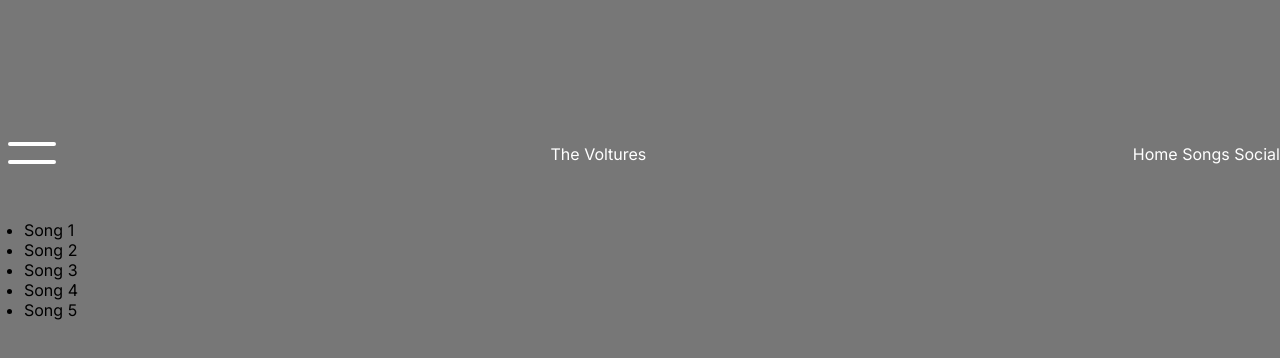
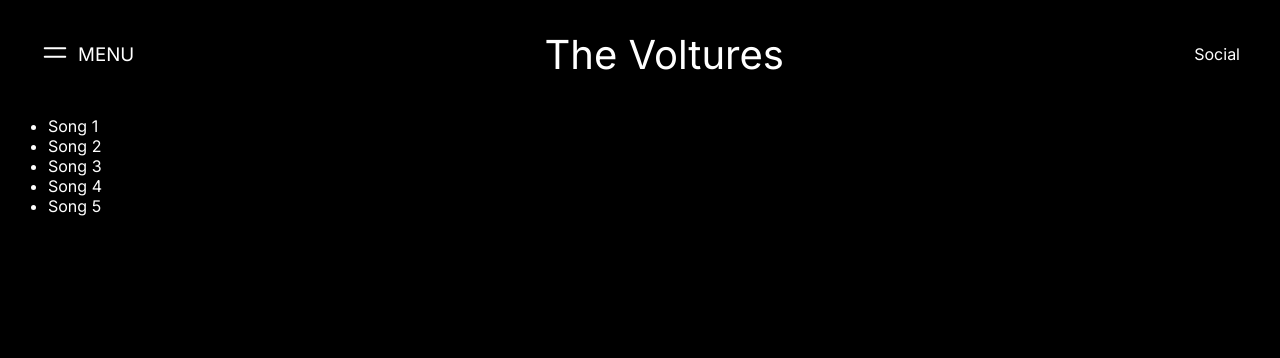
Before and after one commit to theomelgar/the-voltures, a Next.js app: page / in a window 1280 px wide. Shown: the top 358 px of the page. Built offline with nearby package versions, Linux system fonts and the light colour scheme.

Commit message:
feat:layout navbar

```diff
--- a/app/globals.css
+++ b/app/globals.css
@@ -1,3 +1,3 @@
 body{
-  background-color: rgb(119, 119, 119);
+  background-color: black;
 }
--- a/app/page.tsx
+++ b/app/page.tsx
@@ -1,13 +1,21 @@
-import styles from './page.module.css'
+'use client'
+import styled from 'styled-components'
 import Navbar from '../components/Navbar'
 import Songs from '../components/Songs'
 export default function Home() {
   return (
-    <main className={styles.main}>
-      <div >
+    <main>
+      <Container >
         <Navbar></Navbar>
         <Songs></Songs>
-      </div>
+      </Container>
     </main>
   )
 }
+
+const Container = styled.div`
+  background-color:#000000;
+  width: 100%;
+  display: flex;
+  flex-direction: column;
+`
--- a/components/Navbar.tsx
+++ b/components/Navbar.tsx
@@ -7,6 +7,7 @@ export default function Navbar() {
     <>
       <Container>
         <Menu>
+          <div>
             <svg
               xmlns="http://www.w3.org/2000/svg"
               fill="none"
@@ -21,9 +22,13 @@ export default function Navbar() {
                 d="M3.75 9h16.5m-16.5 6.75h16.5"
               />
             </svg>
+          </div>
+          <h3>MENU</h3>
         </Menu>
         <Title> The Voltures</Title>
-        <Media>Home Songs Social</Media>
+        <Media>
+          <a>Social</a>
+        </Media>
       </Container>
     </>
   );
@@ -31,23 +36,36 @@ export default function Navbar() {
 
 const Container = styled.nav`
   max-height: 100px;
-  width: 100vw;
-  position: relative;
   top: 0;
   left: 0;
   color: #ffffff;
-  padding: 16px;
   display: flex;
   justify-content: space-between;
   align-items: center;
+  padding: 1em 2em;
 `;
 
-const Menu = styled.a`
+const Menu = styled.div`
+  display: flex;
+  justify-content: space-between;
+  align-items: center;
   color: #ffffff;
-  width: 5%;
+  gap: 0.5em;
+  h3 {
+    font-weight: 400;
+  }
+  div {
+    width: 30px;
+  }
 `;
 
-const Title = styled.a``;
+const Title = styled.a`
+  font-size: 40px;
+`;
+
 const Media = styled.a`
   display: flex;
+  gap: 0.5em;
+  justify-content: center;
+  align-items: center;
 `;
--- a/components/Songs.tsx
+++ b/components/Songs.tsx
@@ -1,8 +1,9 @@
 import React from 'react'
+import styled from 'styled-components'
 
 export default function Songs() {
   return (
-    <>
+    <Container>
       <ul>
         <li>Song 1</li>
         <li>Song 2</li>
@@ -11,6 +12,10 @@ export default function Songs() {
         <li>Song 5</li>
 
       </ul>
-    </>
+    </Container>
   )
 }
+
+const Container = styled.div`
+  color: #ffffff;
+`
```
Lines whose indentation alone changed are shown as unchanged.
